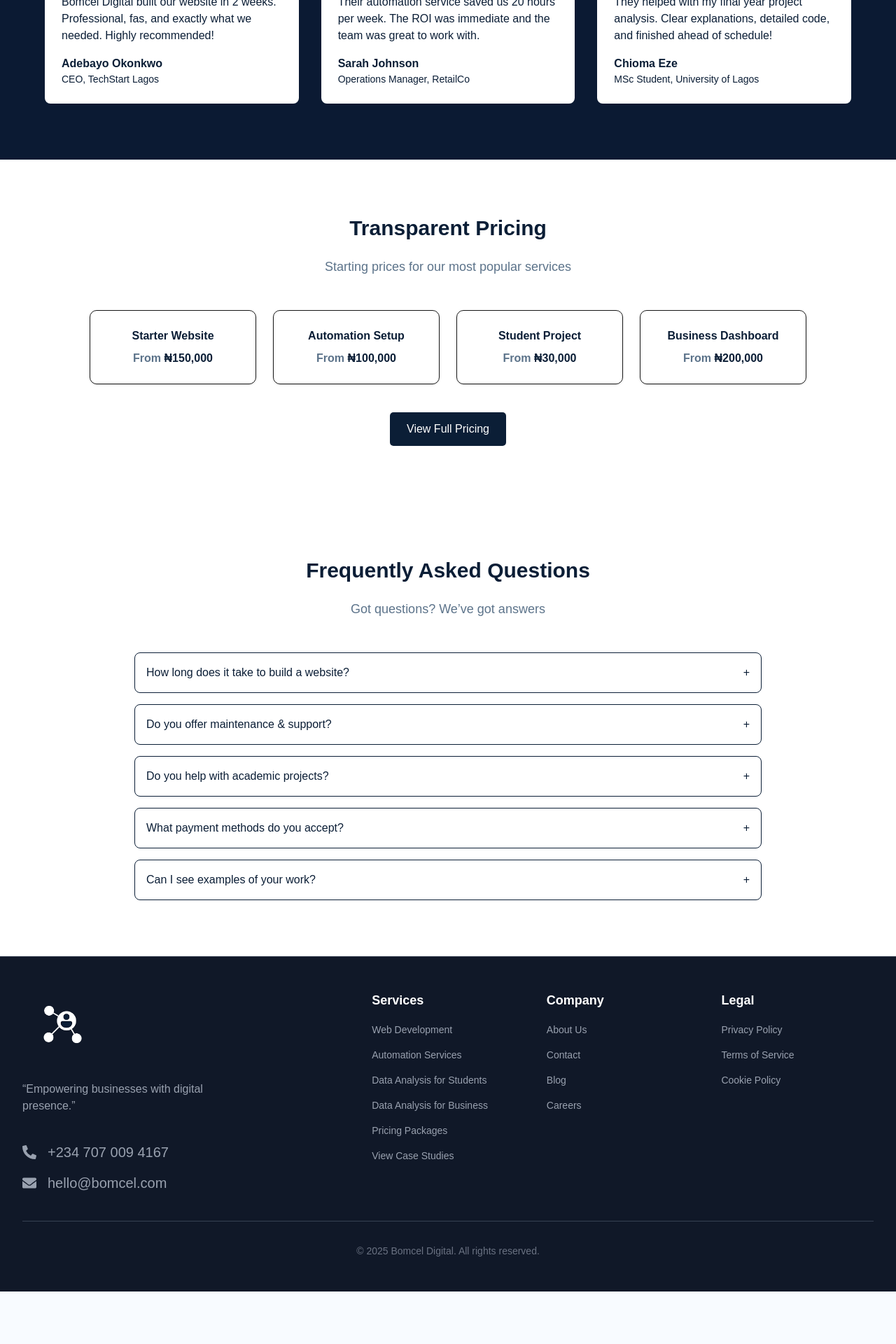
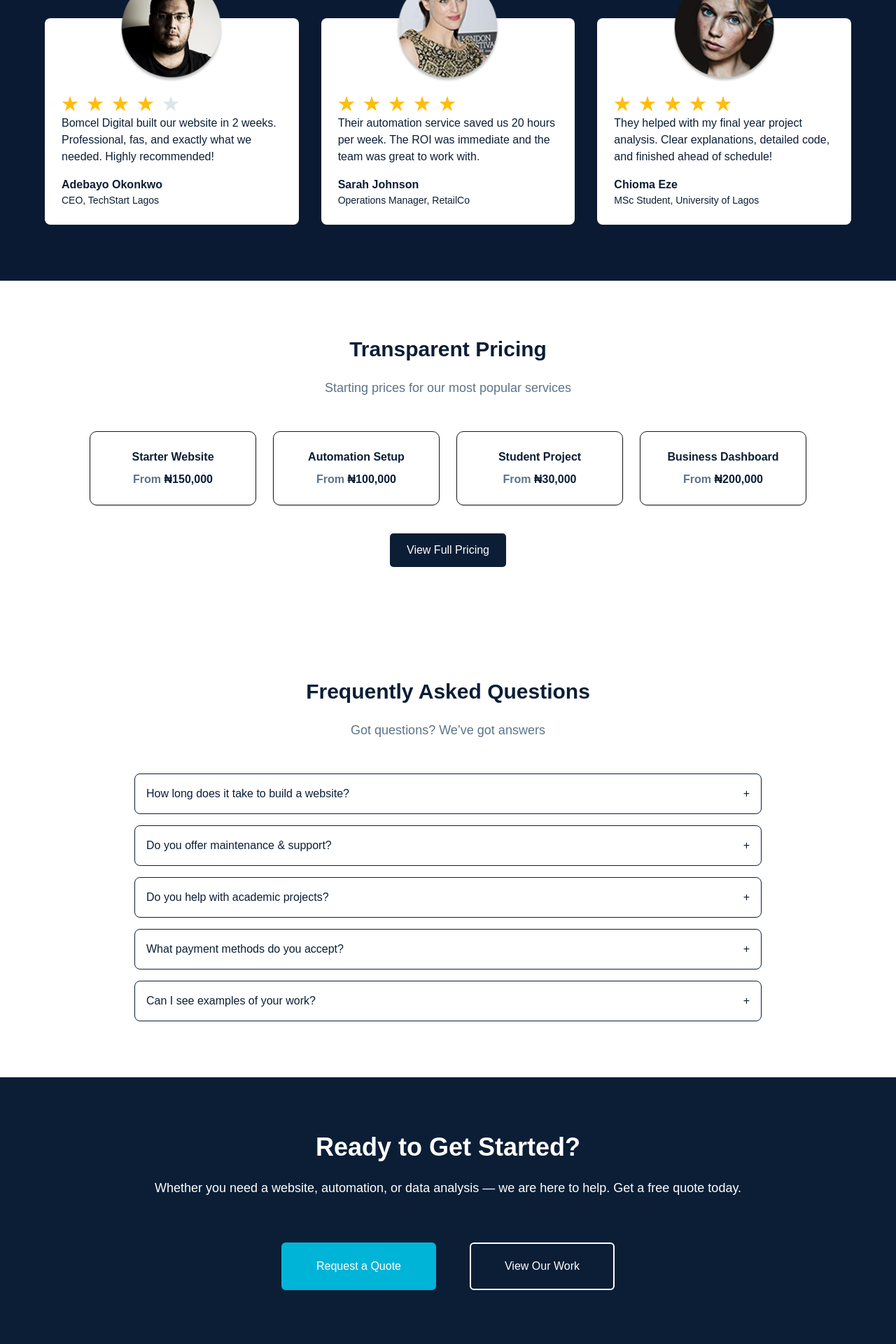
Before and after one commit to letsbuildr/Official, a Next.js app: page / in a window 1280 px wide. Shown: the part 3840-5760 px from the top of the page at 70% size. Before the commit the page ends 5685 px from the top, so only its background shows below. Built offline with nearby package versions, Linux system fonts and the light colour scheme.

Commit message:
Updated the landing page

```diff
--- a/src/app/page.tsx
+++ b/src/app/page.tsx
@@ -153,6 +153,33 @@
     },
   ];
 
+  const Ratings = ({ rating = 5 }) => {
+    const maxStars = 5;
+    const starPath =
+      "M15 0L18.3677 10.3647H29.2658L20.4491 16.7705L23.8168 27.1353L15 20.7295L6.18322 27.1353L9.55093 16.7705L0.734152 10.3647H11.6323L15 0Z";
+
+    return (
+      <svg
+        width={maxStars * 40}
+        height="30"
+        viewBox={`0 0 ${maxStars * 50} 30`}
+        xmlns="http://www.w3.org/2000/svg"
+      >
+        {Array.from({ length: maxStars }).map((_, i) => {
+          const isFilled = i < rating;
+          return (
+            <path
+              key={i}
+              d={starPath}
+              transform={`translate(${i * 45}, 0)`}
+              fill={isFilled ? "#FFBD0C" : "#DDE4EA"}
+            />
+          );
+        })}
+      </svg>
+    );
+  };
+
   return (
     <>
       {/* Hero Section */}
@@ -296,9 +323,12 @@
 
       {/* Testimonials */}
       <section className="bg-[#0b1a33] text-white py-20">
-        <h2 className="text-center text-3xl font-bold mb-12">
+        <h2 className="text-center text-3xl font-bold mb-6">
           What Our Clients Say
         </h2>
+        <p className="text-center text-[18px] mb-32">
+          Real feedback from real clients
+        </p>
 
         <div className="max-w-6xl mx-auto grid md:grid-cols-3 gap-8">
           {clients.map((c, i) => (
@@ -308,9 +338,10 @@
             >
               <img
                 src={c.img}
-                className="w-14 h-14 rounded-full mx-auto mb-4"
+                className="w-[150px] h-[150px] mt-[-82px] rounded-full mx-auto mb-4"
                 alt=""
               />
+              <Ratings rating={Number(c.stars)} />
               <p className="mb-4">{c.text}</p>
               <h4 className="font-semibold">{c.name}</h4>
               <p className="font-normal text-[14px]">{c.position}</p>
@@ -376,6 +407,23 @@
           ))}
         </div>
       </section>
+
+      {/* Call to Action Section */}
+      <section className="bg-[#0B1E36] text-white py-20 px-6 text-center">
+        <h2 className="text-4xl font-semibold mb-6">Ready to Get Started?</h2>
+        <p className="text-lg mb-16">
+          Whether you need a website, automation, or data analysis — we are here
+          to help. Get a free quote today.
+        </p>
+        <div className="flex justify-center space-x-4 gap-8">
+          <button className="bg-[#00B4D8] border-2 border-[#00B4D8] px-12 py-5 rounded-md font-medium">
+            Request a Quote
+          </button>
+          <button className="bg-transparent border-2 text-white px-12 py-5 rounded-md font-medium">
+            View Our Work
+          </button>
+        </div>
+      </section>
     </>
   );
 }
```
